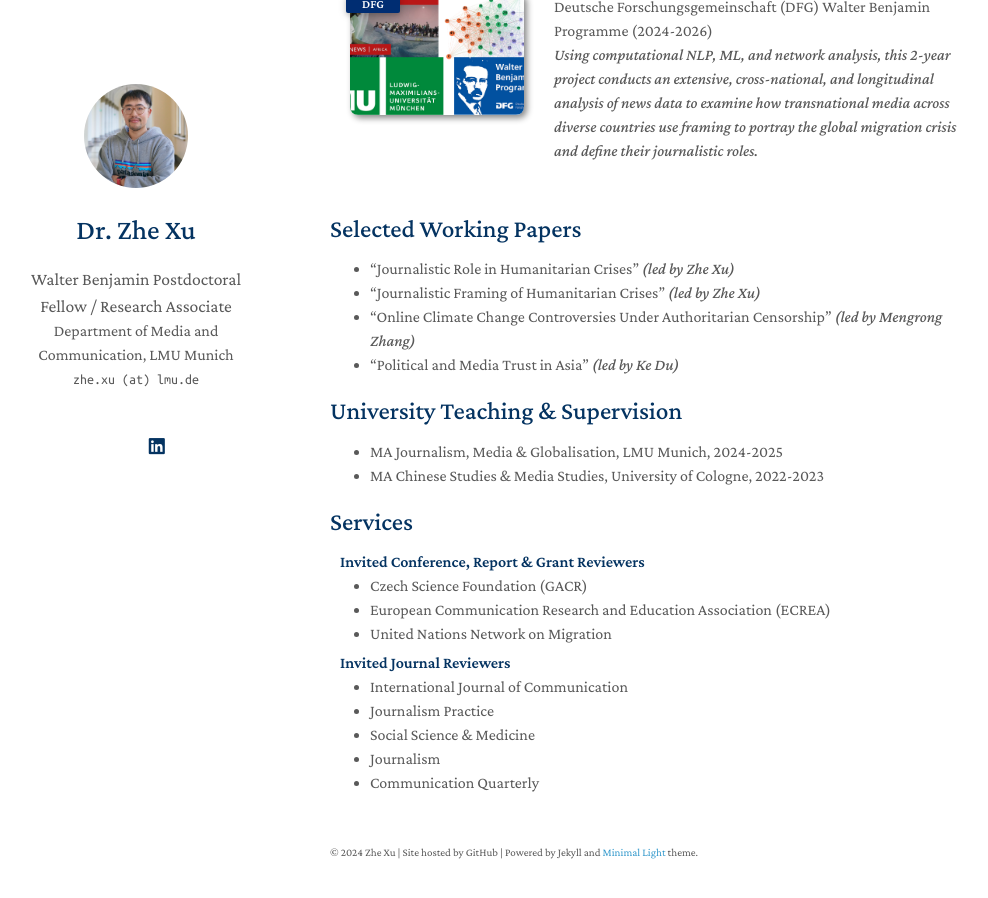
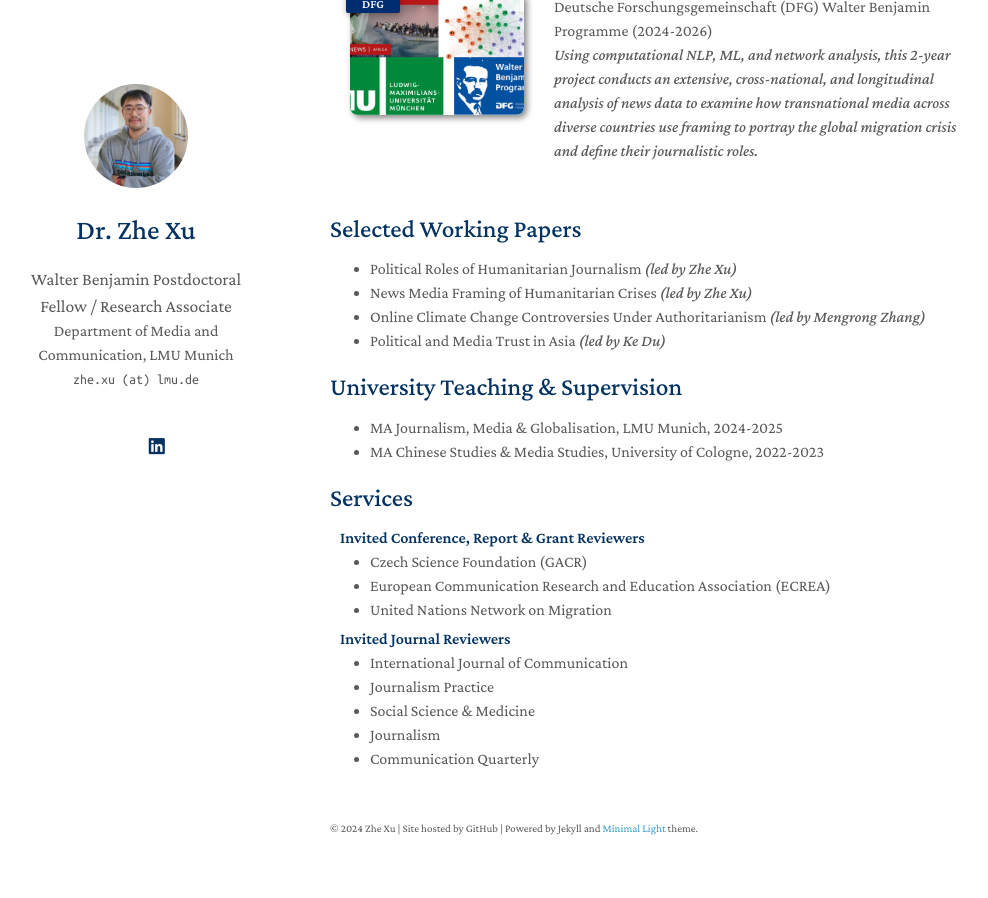
Before and after one commit to zhexuphd/home, a Jekyll site: the page built from index.md, in a window 1280 px wide and 900 px high, scrolled down 1510 px. Shown: the whole window, without its empty margins (140-1128 px from the left). Built offline with Jekyll 4.4.1, drawn with Linux system fonts in a browser that asks for light colours; a style sheet for code colours, icons or effects is not loaded; our own code applies the rules of GitHub Pages for plain Markdown files.

Commit message:
Update index.md

```diff
--- a/index.md
+++ b/index.md
@@ -24,10 +24,10 @@ When I’m not immersed in academia, you’ll likely find me hiking, mountaineer
 
 ## Selected Working Papers
 
-- "Journalistic Role in Humanitarian Crises" *(led by Zhe Xu)*
-- "Journalistic Framing of Humanitarian Crises" *(led by Zhe Xu)*
-- "Online Climate Change Controversies Under Authoritarian Censorship" *(led by Mengrong Zhang)*
-- "Political and Media Trust in Asia" *(led by Ke Du)*
+- Political Roles of Humanitarian Journalism *(led by Zhe Xu)*
+- News Media Framing of Humanitarian Crises *(led by Zhe Xu)*
+- Online Climate Change Controversies Under Authoritarianism *(led by Mengrong Zhang)*
+- Political and Media Trust in Asia *(led by Ke Du)*
 
 ## University Teaching & Supervision
 
```
